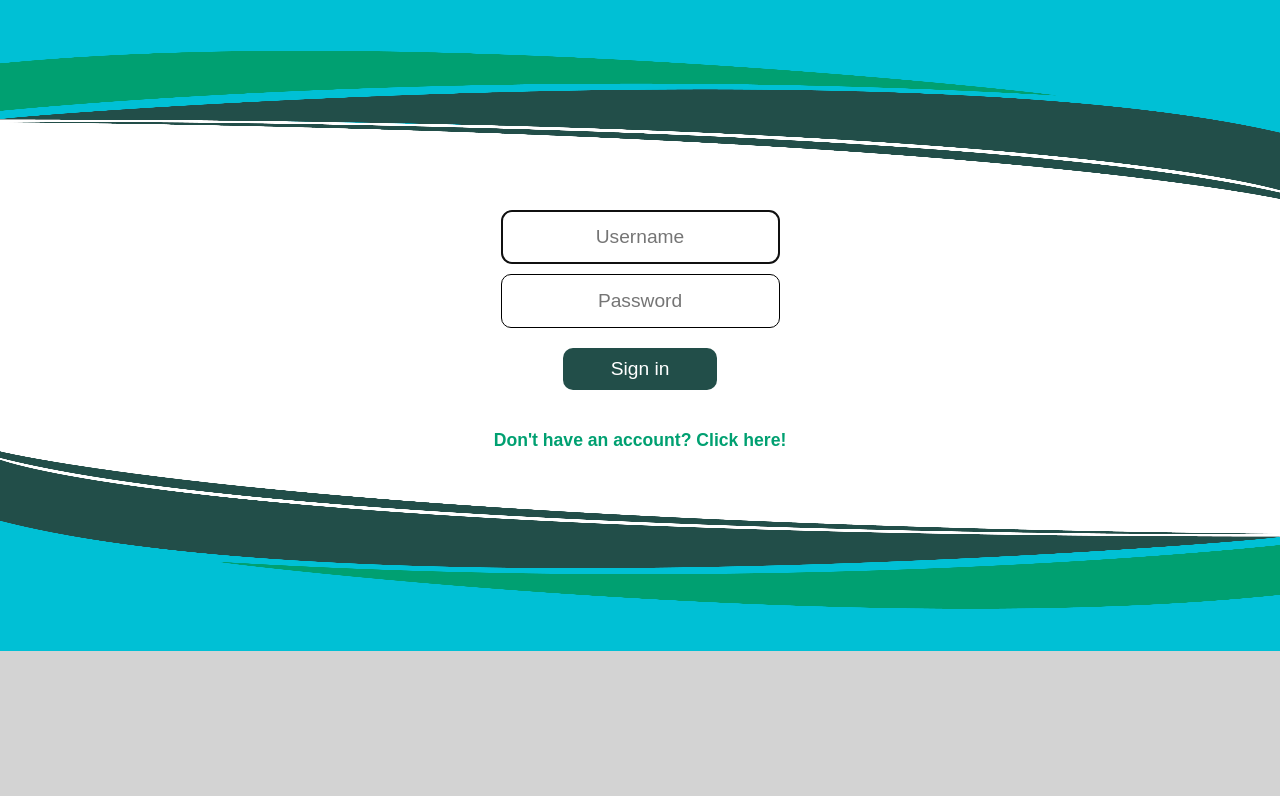
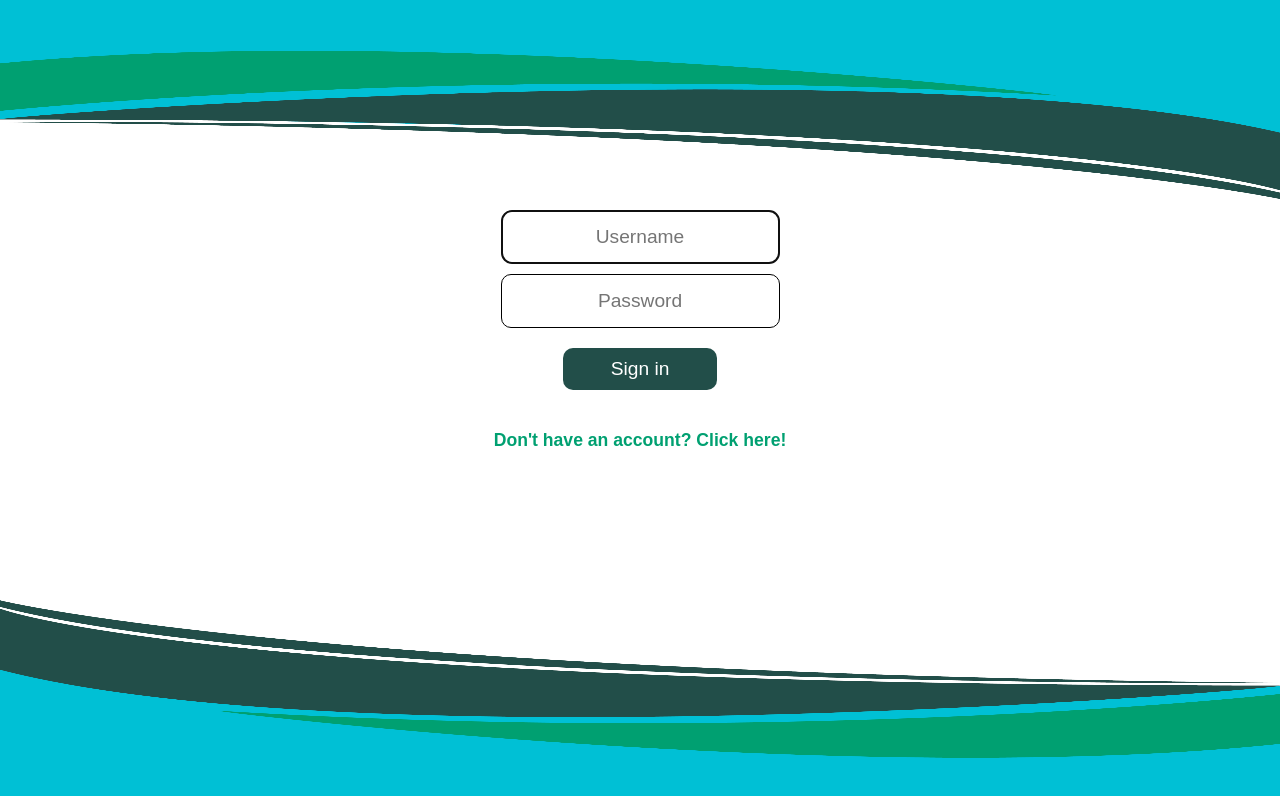
Before and after one commit to iamlost82/MM-200-ToDo-Gruppe-2, a website: page public/index.html in a window 1280 px wide. Drawn offline with Linux system fonts and the light colour scheme.

Commit message:
Fixed loginscreen to fill pages

```diff
--- a/public/todolist.css
+++ b/public/todolist.css
@@ -22,6 +22,7 @@ body{
     background-color: #ffffff;
     display: grid;
     grid-template-rows: 200px auto 200px;
+    height: 100vh;
 }
 .login-error{
     position: sticky;
@@ -43,6 +44,7 @@ body{
 }
 #login-form{
     text-align: center;
+    display: block;
 }
 #login-form .login-field{
     display: block;
@@ -87,6 +89,7 @@ body{
     background-repeat: no-repeat;
     background-size:100% 100%;
     height: 200px;
+    display: block;
 }
 /* Login and register screen */
 
```
